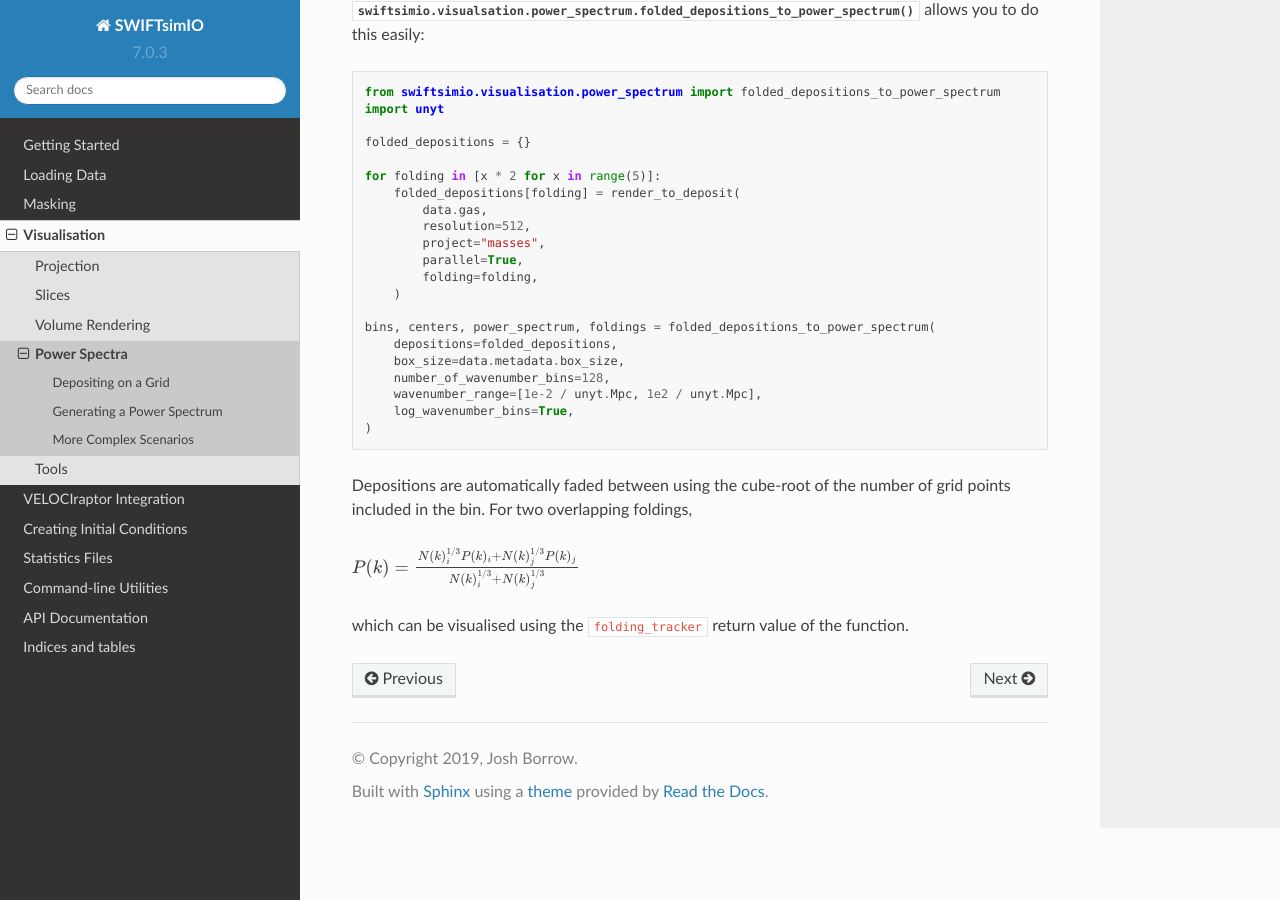
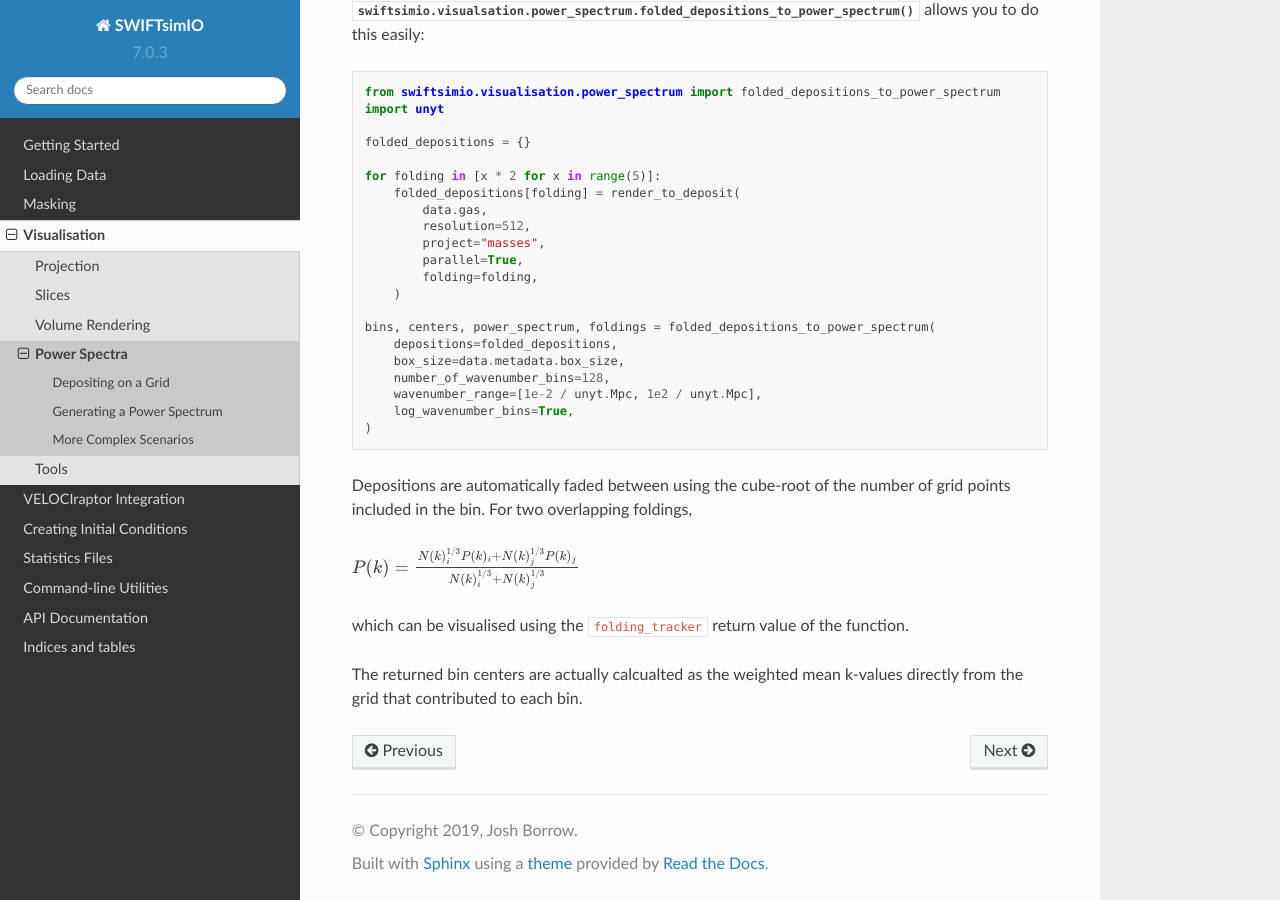
Before and after one commit to SWIFTSIM/swiftsimio, a Sphinx documentation site: the page built from docs/source/visualisation/power_spectra.rst, in a window 1280 px wide and 900 px high, scrolled down 1709 px. Built offline with Sphinx 7.4.7 and the Read the Docs theme 2.0.0, drawn with Linux system fonts in a browser that asks for light colours; pages that are not in the unit, such as notebooks, are missing from menus; the version number is read from the project's files by our own code.

Commit message:
Add note about bin centers

```diff
--- a/docs/source/visualisation/power_spectra.rst
+++ b/docs/source/visualisation/power_spectra.rst
@@ -121,3 +121,6 @@ number of grid points included in the bin. For two overlapping foldings,
 
 which can be visualised using the ``folding_tracker`` return value of the
 function.
+
+The returned bin centers are actually calcualted as the weighted mean
+k-values directly from the grid that contributed to each bin.
```
